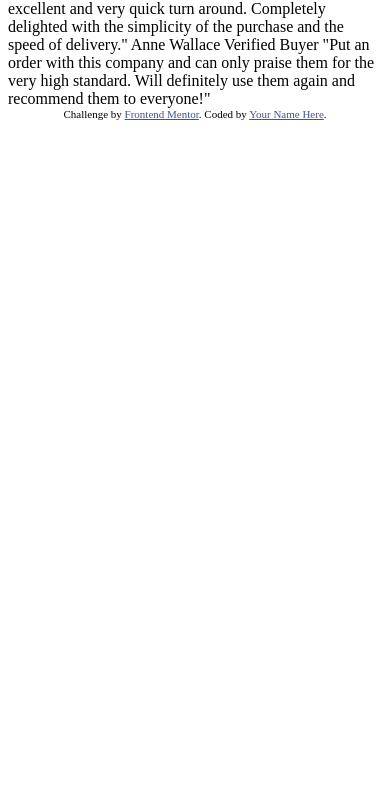
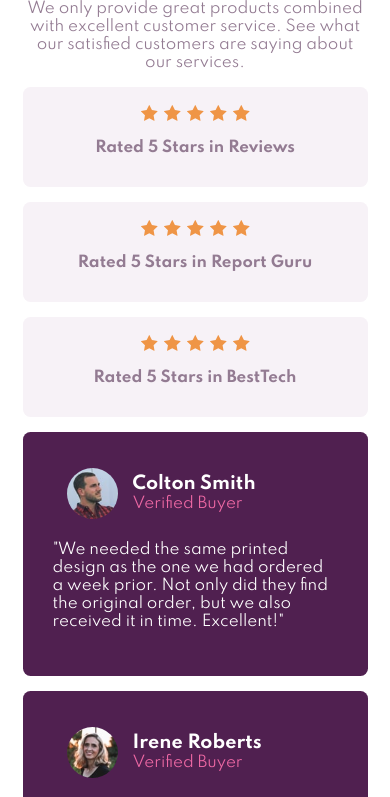
Before and after one commit to edgarfb/social_proof_section, a plain HTML site: page index.html in a window 390 px wide. Shown: the part 170-967 px from the top of the page. Before the commit the page ends 844 px from the top, so only its background shows below. Drawn offline with Linux system fonts and the light colour scheme.

Commit message:
finished mobile vertion

```diff
--- a/index.html
+++ b/index.html
@@ -11,6 +11,13 @@
       sizes="32x32"
       href="./images/favicon-32x32.png"
     />
+
+    <link rel="preconnect" href="https://fonts.gstatic.com" />
+    <link
+      href="https://fonts.googleapis.com/css2?family=Spartan:wght@400;500;700&display=swap"
+      rel="stylesheet"
+    />
+    <link rel="stylesheet" href="styles.css">
 
     <title>Frontend Mentor | Social proof section</title>
 
@@ -26,30 +33,123 @@
     </style>
   </head>
   <body>
-    10,000+ of our users love our products.
+    <main class="hero container">
+      <div class="hero__inner">
+        <div class="hero__text">
+          <h1>10,000+ of our users love our products.</h1>
 
-    We only provide great products combined with excellent customer service.
-    See what our satisfied customers are saying about our services.
+          <p>
+            We only provide great products combined with excellent customer
+            service. See what our satisfied customers are saying about our
+            services.
+          </p>
 
-    Rated 5 Stars in Reviews
-    Rated 5 Stars in Report Guru
-    Rated 5 Stars in BestTech
+          <div class="hero__stars">
+            <div class="hero__reviews">
+              <div class="hero__reviews__stars flex">
+                <img src="./images/icon-star.svg" alt="A star's image" />
+                <img src="./images/icon-star.svg" alt="A star's image" />
+                <img src="./images/icon-star.svg" alt="A star's image" />
+                <img src="./images/icon-star.svg" alt="A star's image" />
+                <img src="./images/icon-star.svg" alt="A star's image" />
+              </div>
+              <div class="hero__reviews__text">
+                <p>Rated 5 Stars in Reviews</p>
+              </div>
+            </div>
+            <div class="hero__reviews">
+              <div class="hero__reviews__stars flex">
+                <img src="./images/icon-star.svg" alt="A star's image" />
+                <img src="./images/icon-star.svg" alt="A star's image" />
+                <img src="./images/icon-star.svg" alt="A star's image" />
+                <img src="./images/icon-star.svg" alt="A star's image" />
+                <img src="./images/icon-star.svg" alt="A star's image" />
+              </div>
+              <div class="hero__reviews__text">
+                <p>Rated 5 Stars in Report Guru</p>
+              </div>
+            </div>
+            <div class="hero__reviews">
+              <div class="hero__reviews__stars flex">
+                <img src="./images/icon-star.svg" alt="A star's image" />
+                <img src="./images/icon-star.svg" alt="A star's image" />
+                <img src="./images/icon-star.svg" alt="A star's image" />
+                <img src="./images/icon-star.svg" alt="A star's image" />
+                <img src="./images/icon-star.svg" alt="A star's image" />
+              </div>
+              <div class="hero__reviews__text">
+                <p>Rated 5 Stars in BestTech</p>
+              </div>
+            </div>
+          </div>
+        </div>
+      </div>
+    </main>
 
-    Colton Smith
-    Verified Buyer
-    "We needed the same printed design as the one we had ordered a week prior.
-    Not only did they find the original order, but we also received it in time.
-    Excellent!"
+    <section class="buyers container">
+      <div class="card">
+        <div class="card__buyer">
+          <div class="card__buyer__img flex">
+            <img src="./images/image-colton.jpg" alt="buyer's image" />
+          </div>
+          <div class="card__buyer__info flex">
+            <div class="card__buyer__info__align">
+              <h3>Colton Smith</h3>
+              <p>Verified Buyer</p>
+            </div>
+          </div>
+        </div>
+        <div class="card__text">
+          <p>
+            "We needed the same printed design as the one we had ordered a week
+            prior. Not only did they find the original order, but we also
+            received it in time. Excellent!"
+          </p>
+        </div>
+      </div>
 
-    Irene Roberts
-    Verified Buyer
-    "Customer service is always excellent and very quick turn around. Completely
-    delighted with the simplicity of the purchase and the speed of delivery."
+      <div class="card">
+        <div class="card__buyer">
+          <div class="card__buyer__img flex">
+            <img src="./images/image-irene.jpg" alt="buyer's image" />
+          </div>
+          <div class="card__buyer__info flex">
+            <div class="card__buyer__info__align">
+              <h3>Irene Roberts</h3>
+              <p>Verified Buyer</p>
+            </div>
+          </div>
+        </div>
+        <div class="card__text">
+          <p>
+            "Customer service is always excellent and very quick turn around.
+            Completely delighted with the simplicity of the purchase and the
+            speed of delivery."
+          </p>
+        </div>
+      </div>
 
-    Anne Wallace
-    Verified Buyer
-    "Put an order with this company and can only praise them for the very high
-    standard. Will definitely use them again and recommend them to everyone!"
+      <div class="card">
+        <div class="card__buyer">
+          <div class="card__buyer__img flex">
+            <img src="./images/image-anne.jpg" alt="buyer's image" />
+          </div>
+          <div class="card__buyer__info flex">
+            <div class="card__buyer__info__align">
+              <h3>Anne Wallace</h3>
+              <p>Verified Buyer</p>
+            </div>
+          </div>
+        </div>
+        <div class="card__text">
+          <p>
+            "Put an order with this company and can only praise them for the
+            very high standard. Will definitely use them again and recommend
+            them to everyone!"
+          </p>
+        </div>
+      </div>
+    </section>
 
     <div class="attribution">
       Challenge by
--- /dev/null
+++ b/styles.css
@@ -0,0 +1,135 @@
+/* General styles and reset */
+*,
+::before,
+*::after {
+  box-sizing: border-box;
+}
+
+/* Colors */
+:root {
+    /* primary */
+    --very-dark-magenta: hsl(300, 43%, 22%);
+    --soft-pink: hsl(333, 80%, 67%);
+
+    /* neutral */
+    --dark-grayish-magenta: hsl(303, 10%, 53%);
+    --light-grayish-magenta: hsl(300, 24%, 96%);
+    --white: hsl(0, 0%, 100%);
+}
+
+
+html {
+  font-family: "Spartan", sans-serif;
+  font-size: 15px;
+}
+
+body {
+  margin: 0;
+  padding: 1.5rem;
+}
+/* img {
+  width: 100%;
+} */
+
+.container {
+    width: 100%;
+}
+
+.flex {
+    display: flex;
+    justify-content: space-between;
+}
+
+h1, h2, h3 {
+    margin: 0;
+}
+
+
+/* Start Hero Text */
+
+.hero__text {
+    text-align: center;
+    padding-top: 4rem;
+}
+
+.hero__text h1 {
+    color: var(--very-dark-magenta);
+}
+.hero__text p {
+    color: var(--dark-grayish-magenta);
+}
+
+
+/* End Hero Text */
+
+
+
+/* Start reviews cards */
+
+.hero__stars {
+}
+
+
+.hero__reviews {
+    background: var(--light-grayish-magenta);
+    padding: 1rem;
+    margin: 1rem 0;
+    border-radius: .5rem;
+}
+
+.hero__reviews__stars {
+    justify-content: center;
+}
+.hero__reviews__stars img {
+    margin: .2rem;
+}
+
+
+.hero__reviews__text p {
+    text-align: center;
+    color: var(--dark-grayish-magenta);
+    font-weight: 700;
+}
+
+
+
+
+
+
+/* End reviews cards */
+
+
+
+
+
+/* Start Cards buyer */
+.card {
+    background: var(--very-dark-magenta);
+    padding: 2rem;
+    border-radius: .5rem;
+    margin: 1rem 0;
+    color: var(--white);
+}
+
+.card__buyer {
+    display: flex;
+}
+
+.card__buyer__img,
+.card__buyer__info {
+    align-items: center;
+
+}
+.card__buyer__img img {
+    max-width: 80%;
+    max-height: 80%;
+    border-radius: 50%;
+    margin: 0 auto;
+}
+
+.card__buyer__info p {
+    margin: 0;
+    color: var(--soft-pink);
+}
+
+/* End Cards buyer */
```
Also changed, not shown: 1 other file.
